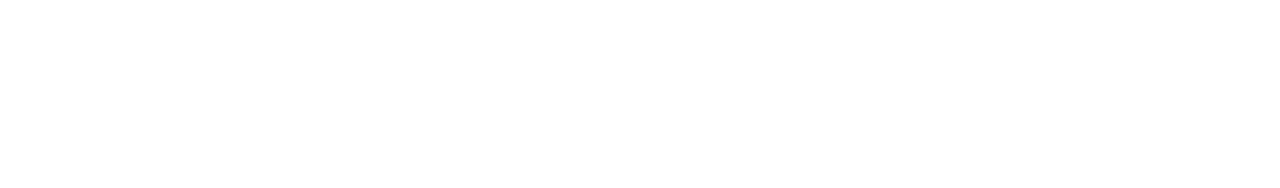
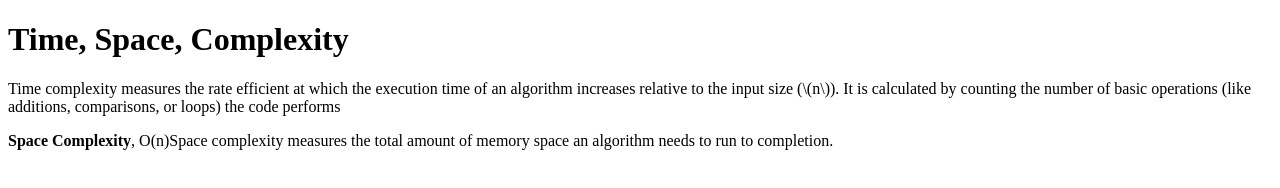
Before and after one commit to acciojob/time-and-space-complexity-Rahul-tech-dev, a website: page main.html in a window 1280 px wide. Drawn offline with Linux system fonts and the light colour scheme.

Commit message:
created a submission

```diff
--- a/main.html
+++ b/main.html
@@ -8,6 +8,9 @@
 
 <body>
 	<!-- the entire body must be written by student -->
+	<h1>Time, Space, Complexity</h1>
+	<p>Time complexity measures the rate efficient at which the execution time of an algorithm increases relative to the input size (\(n\)). It is calculated by counting the number of basic operations (like additions, comparisons, or loops) the code performs</p>
+	<p><b>Space Complexity</b>, O(n)Space complexity measures the total amount of memory space an algorithm needs to run to completion.</p>
     <script type="text/javascript" src="./script.js">
 </script>
 
```
